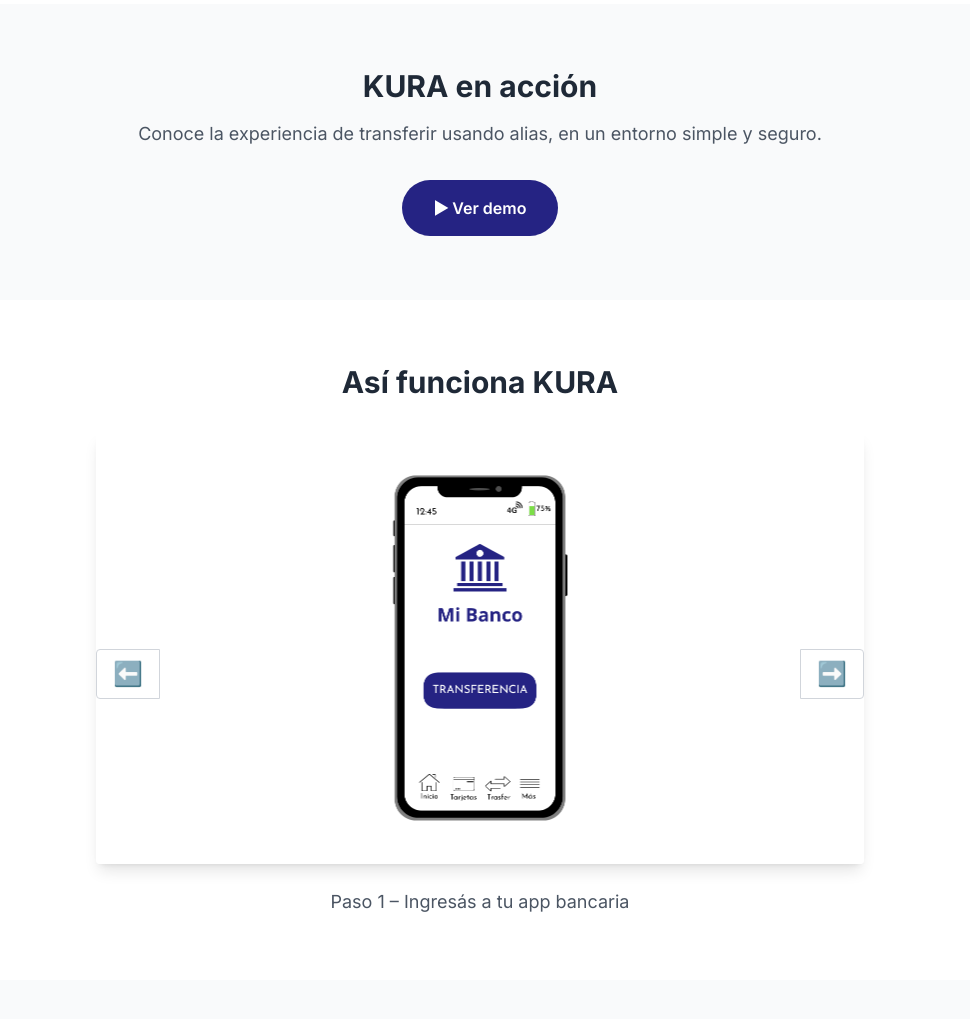
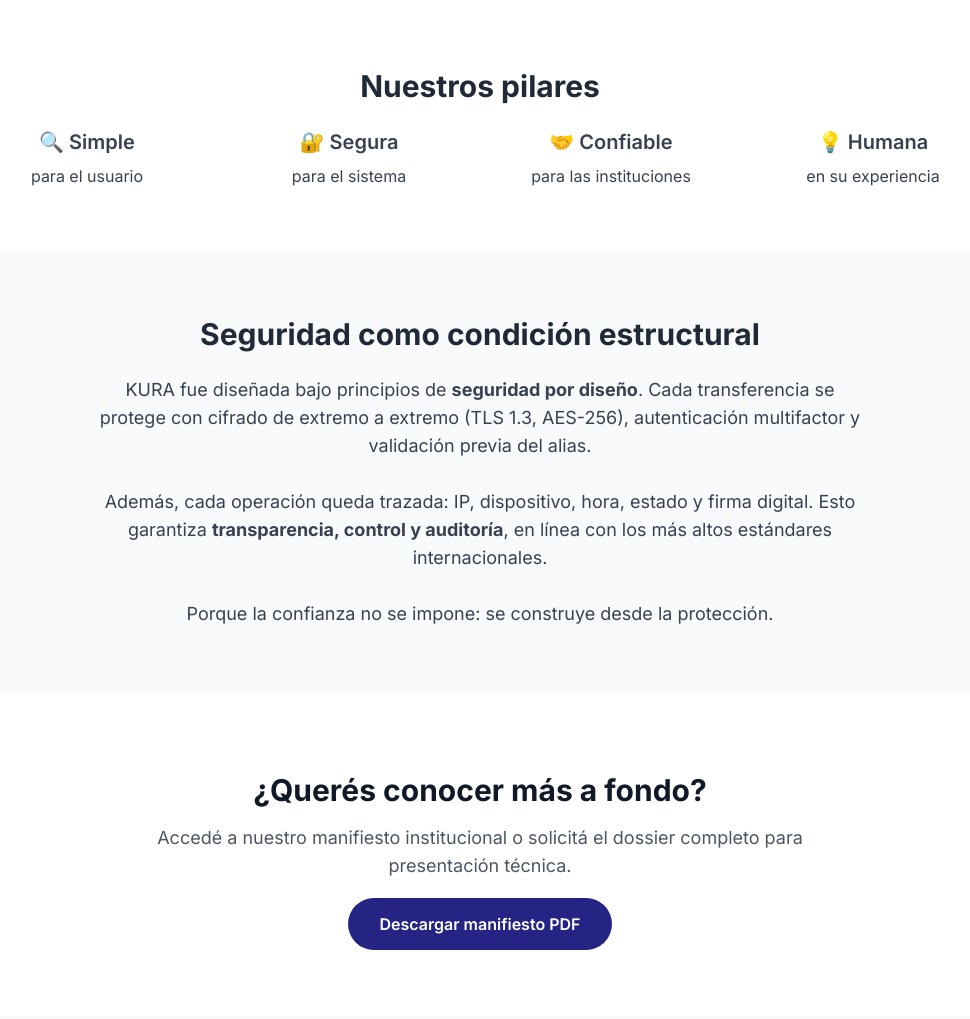
Before and after one commit to AndreaDOP/Kura, a plain HTML site: page index.html in a window 1280 px wide. Shown: the part 1036-2055 px from the top of the page, without its empty margins (160-1130 px from the left). Drawn offline with nearby package versions, Linux system fonts and the light colour scheme.

Commit message:
bloque seguridad

```diff
--- a/index.html
+++ b/index.html
@@ -53,6 +53,39 @@
   </div>
 </section>
 
+<!-- PILARES FUNDAMENTALES -->
+<section class="py-16 px-6 bg-white text-center">
+  <h2 class="text-3xl font-bold mb-6">Nuestros pilares</h2>
+  <div class="grid md:grid-cols-4 gap-6 max-w-5xl mx-auto text-gray-700">
+    <div><h3 class="text-xl font-semibold mb-2">🔍 Simple</h3><p>para el usuario</p></div>
+    <div><h3 class="text-xl font-semibold mb-2">🔐 Segura</h3><p>para el sistema</p></div>
+    <div><h3 class="text-xl font-semibold mb-2">🤝 Confiable</h3><p>para las instituciones</p></div>
+    <div><h3 class="text-xl font-semibold mb-2">💡 Humana</h3><p>en su experiencia</p></div>
+  </div>
+</section>
+
+<!-- SEGURIDAD ESTRUCTURAL -->
+<section class="py-16 px-6 bg-gray-50 text-center text-gray-700">
+  <h2 class="text-3xl font-bold mb-6 text-gray-800">Seguridad como condición estructural</h2>
+  <p class="max-w-3xl mx-auto text-lg">
+    KURA fue diseñada bajo principios de <strong>seguridad por diseño</strong>. Cada transferencia se protege con cifrado de extremo a extremo (TLS 1.3, AES-256), autenticación multifactor y validación previa del alias.<br><br>
+    Además, cada operación queda trazada: IP, dispositivo, hora, estado y firma digital. Esto garantiza <strong>transparencia, control y auditoría</strong>, en línea con los más altos estándares internacionales.<br><br>
+    Porque la confianza no se impone: se construye desde la protección.
+  </p>
+</section>
+
+<!-- BLOQUE DE DESCARGA DE DOSSIER -->
+<section id="dossier" class="py-20 px-6 bg-white text-center">
+  <h2 class="text-3xl font-bold text-gray-900 mb-4">¿Querés conocer más a fondo?</h2>
+  <p class="text-lg text-gray-600 max-w-2xl mx-auto mb-8">
+    Accedé a nuestro manifiesto institucional o solicitá el dossier completo para presentación técnica.
+  </p>
+  <a href="/KURA_Manifiesto_Autor_AndreaValdes_2025.pdf" class="bg-[#252383] hover:bg-[#1d1b6b] text-white px-8 py-4 rounded-full font-semibold">
+    Descargar manifiesto PDF
+  </a>
+</section>
+
+
 <!-- VIDEO DEMO -->
 <section class="py-16 px-6 bg-gray-50 text-center">
   <h2 class="text-3xl font-bold mb-4 text-gray-800">KURA en acción</h2>
@@ -104,7 +137,7 @@
 <!-- CONTACTO -->
 <section id="contacto" class="py-20 px-6 bg-white text-center">
   <h2 class="text-3xl font-bold text-gray-900 mb-4">¿Hablamos?</h2>
-  <p class="text-lg text-gray-600 max-w-xl mx-auto mb-10">Déjame tu consulta o solicitud de demo y me pondré en contacto personalmente.</p>
+  <p class="text-lg text-gray-600 max-w-xl mx-auto mb-10">Djame tu consulta o solicitud de demo y me pondré en contacto personalmente.</p>
   <form action="https://formsubmit.co/kuraaliaschile@gmail.com" method="POST" class="max-w-2xl mx-auto grid gap-6">
     <input type="text" name="nombre" placeholder="Tu nombre" required class="border border-gray-300 px-4 py-3 rounded w-full" />
     <input type="email" name="email" placeholder="Tu correo electrónico" required class="border border-gray-300 px-4 py-3 rounded w-full" />
@@ -151,11 +184,8 @@
 
 <!-- FOOTER -->
 <footer class="bg-gray-100 py-8 text-center">
-  <p class="text-sm text-gray-600">
-    © 2025 KURA | Sistema de Transferencias por Alias Interoperable. Proyecto registrado. Todos los derechos reservados.
-  </p>
+  <p class="text-sm text-gray-600">© 2025 Andrea Valdés Cepeda – Todos los derechos reservados.</p>
 </footer>
-
 
 </body>
 </html>
```
